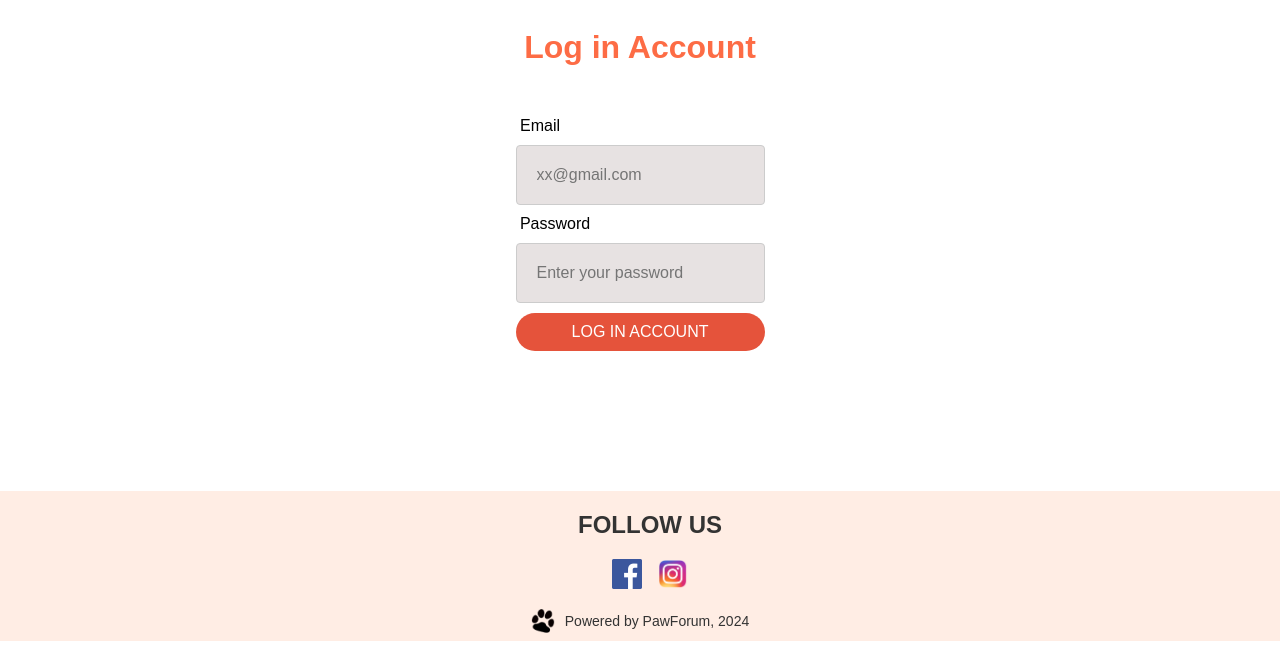
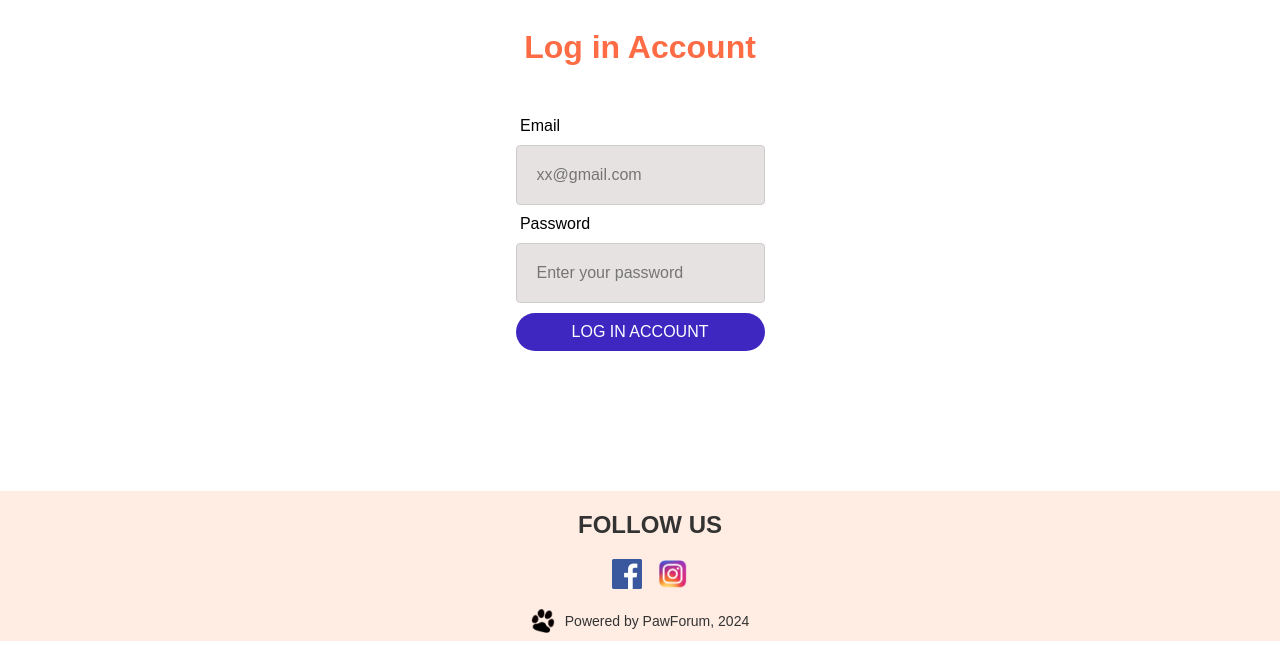
Before and after one commit to Misoto22/Paw-Forum, a Flask app: template app/templates/SignIn.html in a window 1280 px wide, with the pointer over the restyled element. Shown: the part 305-950 px from the top of the page. Run offline with Flask 3, Linux system fonts and the light colour scheme; the template is opened without the code that fills it, so the values that code supplies are empty.

Commit message:
Update hover color

```diff
--- a/app/static/css/style.css
+++ b/app/static/css/style.css
@@ -298,5 +298,5 @@ textarea {
 }
 
 .login-button:hover {
-  background-color: #e5533b;
+  background-color: #3e27c1;
 }
```
